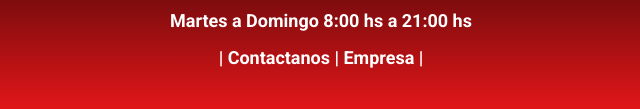
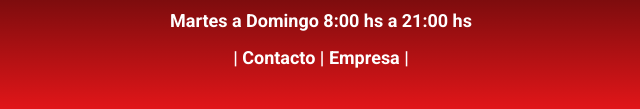
Before and after one commit to JhonJ94/Layout-SucursalTecnlogica, a plain HTML site: page index.html in a window 1280 px wide. Shown: the part 2064-2173 px from the top of the page, 319-959 px from the left. Drawn offline with nearby package versions, Linux system fonts and the light colour scheme.

Commit message:
modificacion html

```diff
--- a/index.html
+++ b/index.html
@@ -154,7 +154,7 @@
 		<p>Martes a Domingo 8:00 hs a 21:00 hs</p>
 		<ul>
 			<li>
-				<a href="#">| Contactanos |</a>
+				<a href="#">| Contacto |</a>
 				<a href="#"> Empresa |</a>
 			</li>
 		</ul>
```
